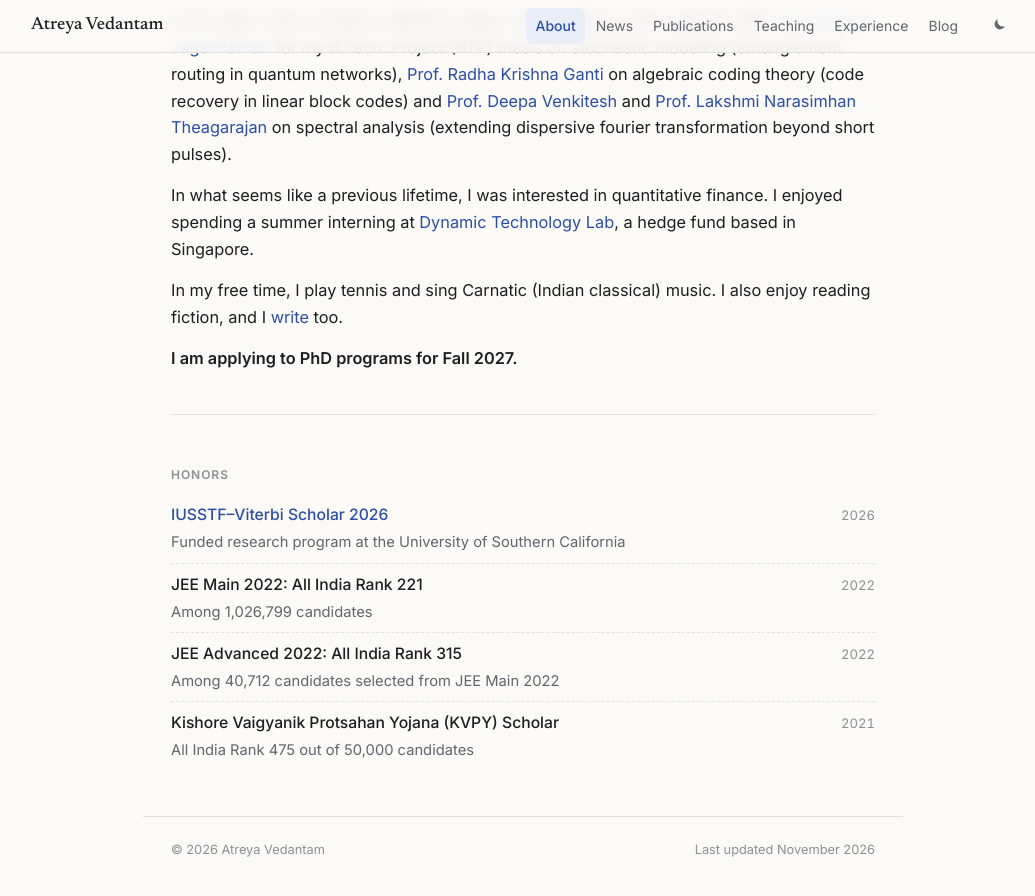
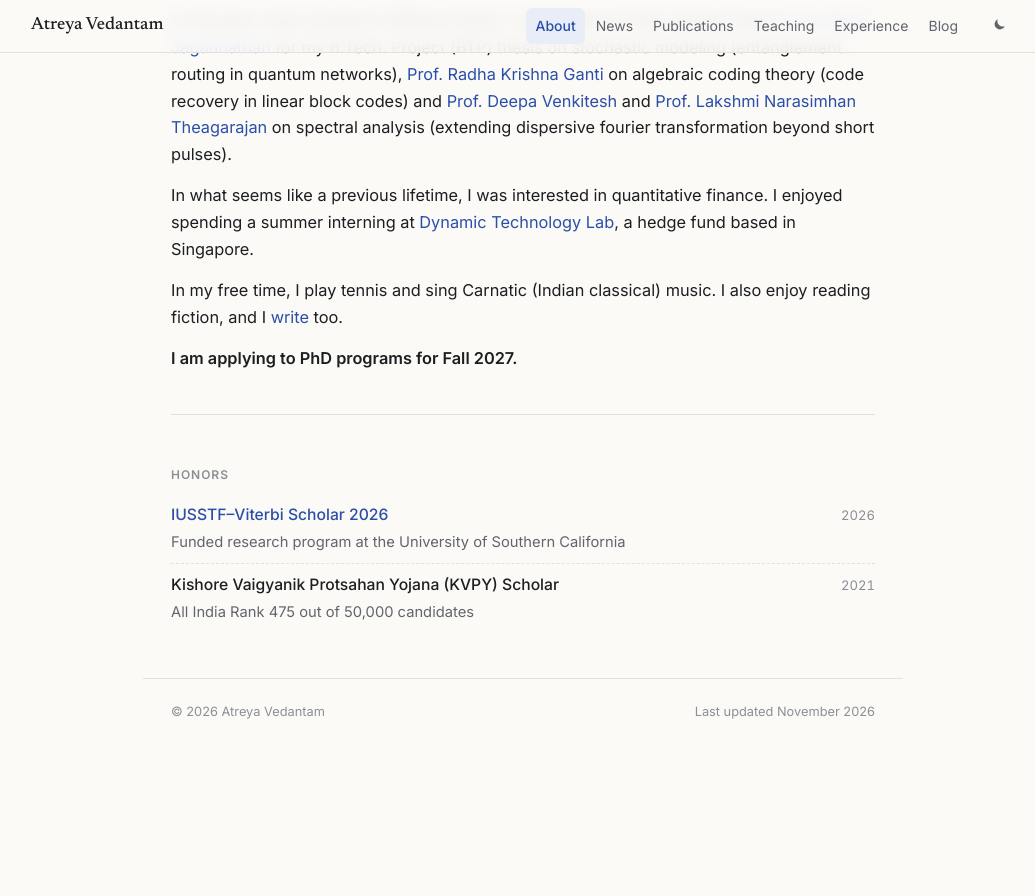
Before and after one commit to atreyavedantam/atreyavedantam.github.io, a Jekyll site: the page built from index.md, in a window 1280 px wide and 900 px high, scrolled down 712 px. Shown: the top 896 px of the window, without its empty margins (117-1152 px from the left). Built offline with Jekyll 4.4.1, drawn with Linux system fonts in a browser that asks for light colours; after the commit the page ends 1474 px from its top, so only the background shows below that.

Commit message:
Update honors, news, publication title; hide GitHub link
- Remove JEE Main/Advanced entries from honors
- Clear github handle in _config.yml (hides header link)
- Rename linear-models preprint to 'On the Dynamics of Delayed Generalization in Linear Models'
- Replace Feb 2026 news item with Sep 2026 preprint announcement

Co-Authored-By: Claude Opus 5.5 <noreply@anthropic.com>
Claude-Session: https://claude.ai/code/session_01FbXAKDTAsBxv2NbFyZcuGs

```diff
--- a/_config.yml
+++ b/_config.yml
@@ -20,7 +20,7 @@ photo: "/images/profile.jpg"
 email: "ee22b004@smail.iitm.ac.in"
 cv: "/files/cv.pdf"                 # replace files/cv.pdf with your latest CV
 scholar: "https://scholar.google.com/citations?user=JCla9gLlX-MC&hl=en"
-github: "atreyavedantam"
+github: ""
 linkedin: "atreya-vedantam-249890276"
 arxiv: ""                           # e.g. "https://arxiv.org/a/vedantam_a_1"
 twitter: ""                         # handle without the @
--- a/_data/honors.yml
+++ b/_data/honors.yml
@@ -21,12 +21,6 @@
     - what: "[IUSSTF–Viterbi Scholar 2026](https://iusstf.org/iusstf-viterbi-program)"
       detail: "Funded research program at the University of Southern California"
       when: "2026"
-    - what: "JEE Main 2022: All India Rank 221"
-      detail: "Among 1,026,799 candidates"
-      when: "2022"
-    - what: "JEE Advanced 2022: All India Rank 315"
-      detail: "Among 40,712 candidates selected from JEE Main 2022"
-      when: "2022"
     - what: "Kishore Vaigyanik Protsahan Yojana (KVPY) Scholar"
       detail: "All India Rank 475 out of 50,000 candidates"
       when: "2021"
--- a/_data/news.yml
+++ b/_data/news.yml
@@ -14,6 +14,9 @@
 #  older ones are tucked behind a "Show older news" toggle.
 # =====================================================================
 
+- date: "Sep 2026"
+  text: "New preprint: [On the Dynamics of Delayed Generalization in Linear Models](https://arxiv.org/abs/2602.08302)."
+
 - date: "Jun 2026"
   text: "Presented [Characterization of Blind Code Rate Recovery in Linear Block Codes](https://arxiv.org/abs/2603.02031) at **IEEE ISIT 2026** (Guangzhou, China)."
 
@@ -23,8 +26,5 @@
 - date: "Mar 2026"
   text: "[Characterization of Blind Code Rate Recovery in Linear Block Codes](https://arxiv.org/abs/2603.02031) is on arXiv and was accepted at **IEEE ISIT 2026** (Guangzhou, China)."
 
-- date: "Feb 2026"
-  text: "New preprint: [Grokking in Linear Models for Logistic Regression](https://arxiv.org/abs/2602.08302) — grokking without depth or representation learning."
-
 - date: "May 2025"
   text: "Summer intern in quantitative research at **Dynamic Technology Lab**, Singapore (May – July 2025)."
--- a/_data/publications.yml
+++ b/_data/publications.yml
@@ -31,7 +31,7 @@
     arxiv: "https://arxiv.org/abs/2603.02031"
     pdf: "https://arxiv.org/pdf/2603.02031"
 
-- title: "Grokking in Linear Models for Logistic Regression"
+- title: "On the Dynamics of Delayed Generalization in Linear Models"
   authors: ["Atreya Vedantam*", "Nataraj Das*", "Chandrashekar Lakshminarayanan"]
   venue: "arXiv preprint arXiv:2602.08302, 2026"
   tag: "Preprint"
```
